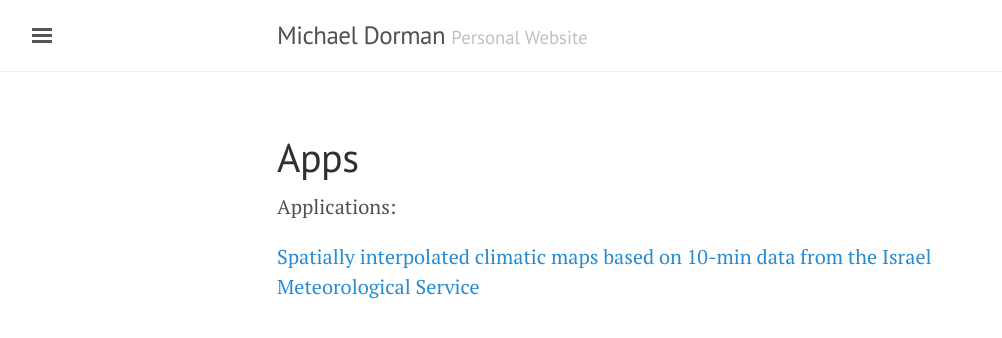
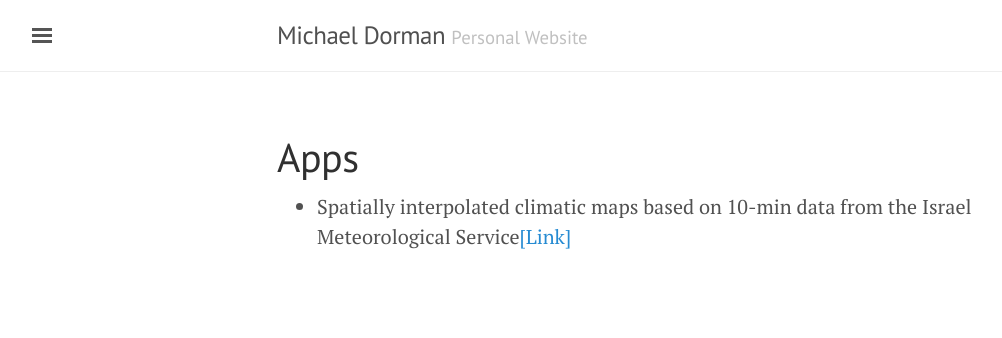
Before and after one commit to michaeldorman/michaeldorman.github.io, a Jekyll site: the page built from apps.md, in a window 1280 px wide. Shown: the top 338 px of the page, without its empty margins (3-1005 px from the left). Built offline with Jekyll 4.4.1, drawn with Linux system fonts in a browser that asks for light colours.

Commit message:
Update apps.md

```diff
--- a/apps.md
+++ b/apps.md
@@ -3,6 +3,4 @@ layout: page
 title: Apps
 ---
 
-Applications:
-
-<a href="https://michaeldorman.shinyapps.io/IMS_10min">Spatially interpolated climatic maps based on 10-min data from the Israel Meteorological Service</a>
+* Spatially interpolated climatic maps based on 10-min data from the Israel Meteorological Service<a href="https://michaeldorman.shinyapps.io/IMS_10min">[Link]</a>
```
